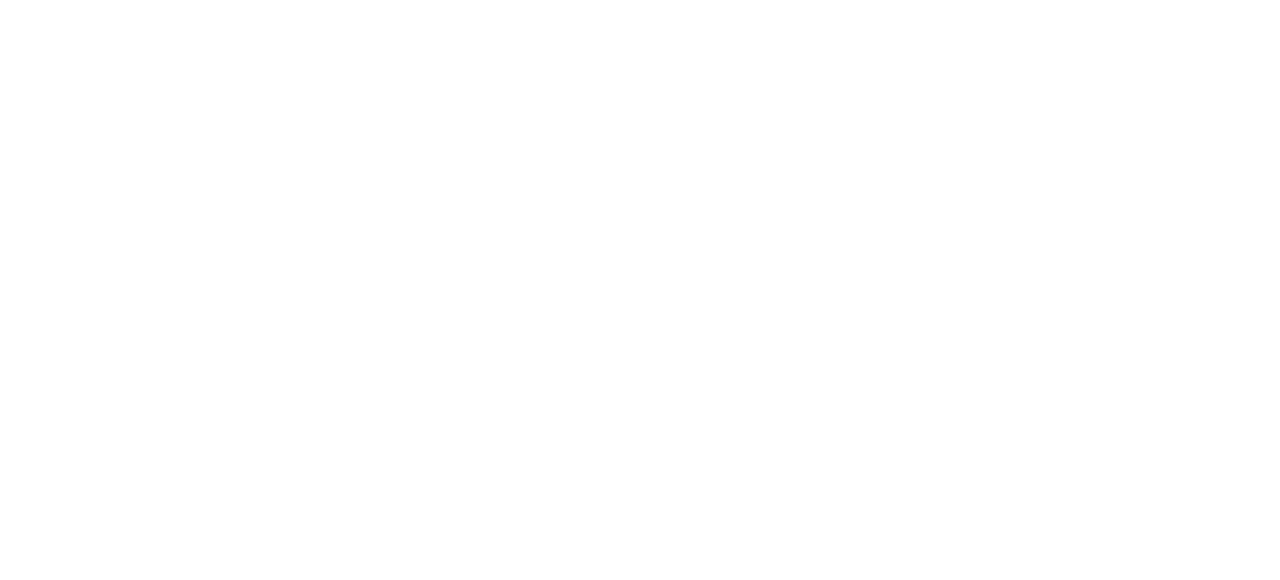
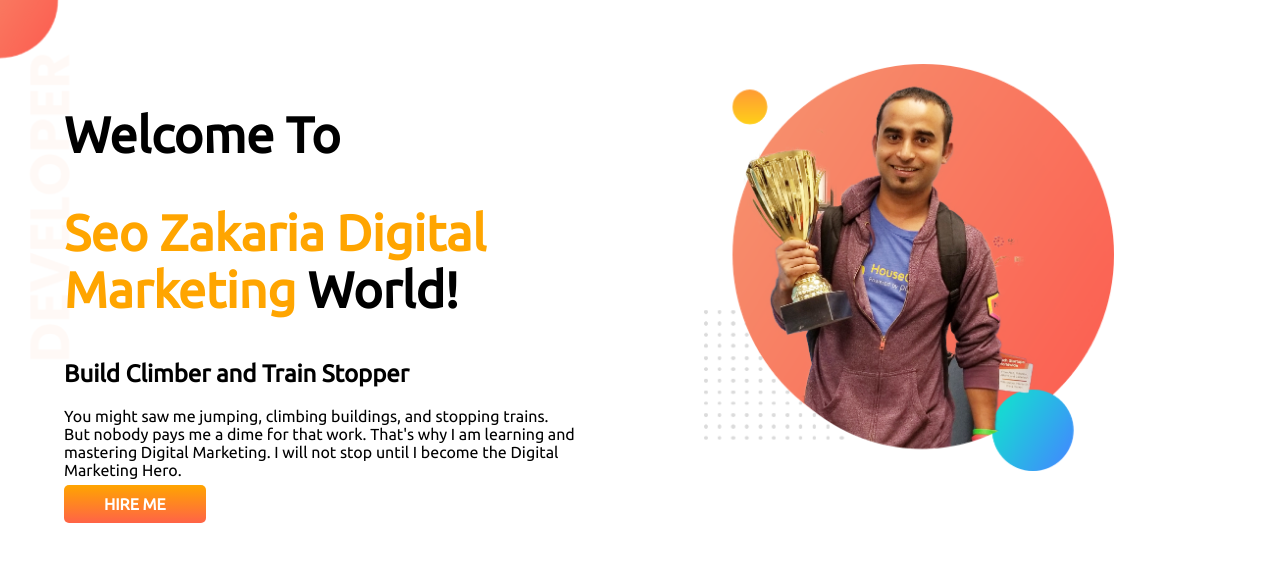
Before and after one commit to seozakaria/seo-digital-repo, a plain HTML site: page index.html in a window 1280 px wide. Drawn offline with Linux system fonts and the light colour scheme.

Commit message:
top-banner added

```diff
--- a/index.html
+++ b/index.html
@@ -1,13 +1,34 @@
 <!DOCTYPE html>
 <html lang="en">
+
 <head>
     <meta charset="UTF-8">
     <meta http-equiv="X-UA-Compatible" content="IE=edge">
     <meta name="viewport" content="width=device-width, initial-scale=1.0">
     <title>seo-digital-repo</title>
+    <link rel="preconnect" href="https://fonts.googleapis.com">
+    <link rel="preconnect" href="https://fonts.gstatic.com" crossorigin>
+    <link href="https://fonts.googleapis.com/css2?family=Ubuntu&display=swap" rel="stylesheet">
     <link rel="stylesheet" href="style.css">
 </head>
+
 <body>
+    <section class="top-banner">
+        <div class="half-width">
+            <h1>Welcome To</h1>
+            <h1><span class="orange-color">Seo Zakaria Digital Marketing</span> World!</h1>
+            <h2>Build Climber and Train Stopper</h2>
+            <p>You might saw me jumping, climbing buildings, and stopping trains. But nobody pays me a dime for that
+                work.
+                That's why I am learning and mastering Digital Marketing. I will not stop until I become the Digital
+                Marketing Hero.</p>
+                <a class="link-button" target="_blank" href="https://www.linkedin.com/in/seo-zakaria-ahmed-31582a219/">HIRE ME</a>
+        </div>
 
+        <div class="half-width">
+            <img src="images/jhankar.png" alt="">
+        </div>
+    </section>
 </body>
+
 </html>
--- a/style.css
+++ b/style.css
@@ -0,0 +1,33 @@
+body{
+    font-family: 'Ubuntu', sans-serif;
+    margin: 0;
+}
+h1{
+    font-size: 50px;
+}
+.orange-color{
+    color: orange;
+}
+section{
+    display:flex
+}
+.half-width{
+    width:  50%;
+    padding: 5%;
+
+}
+.half-width img{
+    width: 80%;
+}
+.link-button{
+    text-decoration: none;
+    background-image: linear-gradient(orange, tomato);
+    color: white;
+    font-weight: 700;
+    padding: 10px 40px;
+    border-radius: 5px;
+}
+.top-banner{
+    background-image: url(images/top-banner.png);
+    background-repeat: no-repeat;
+}
```
Also changed, not shown: images/dream-bg.png (added), images/exp-bg.png (added), images/jhankar.png (added), images/jhankar2.png (added), images/my-bg.png (added), images/my-bg2.png (added), images/top-banner.png (added).
